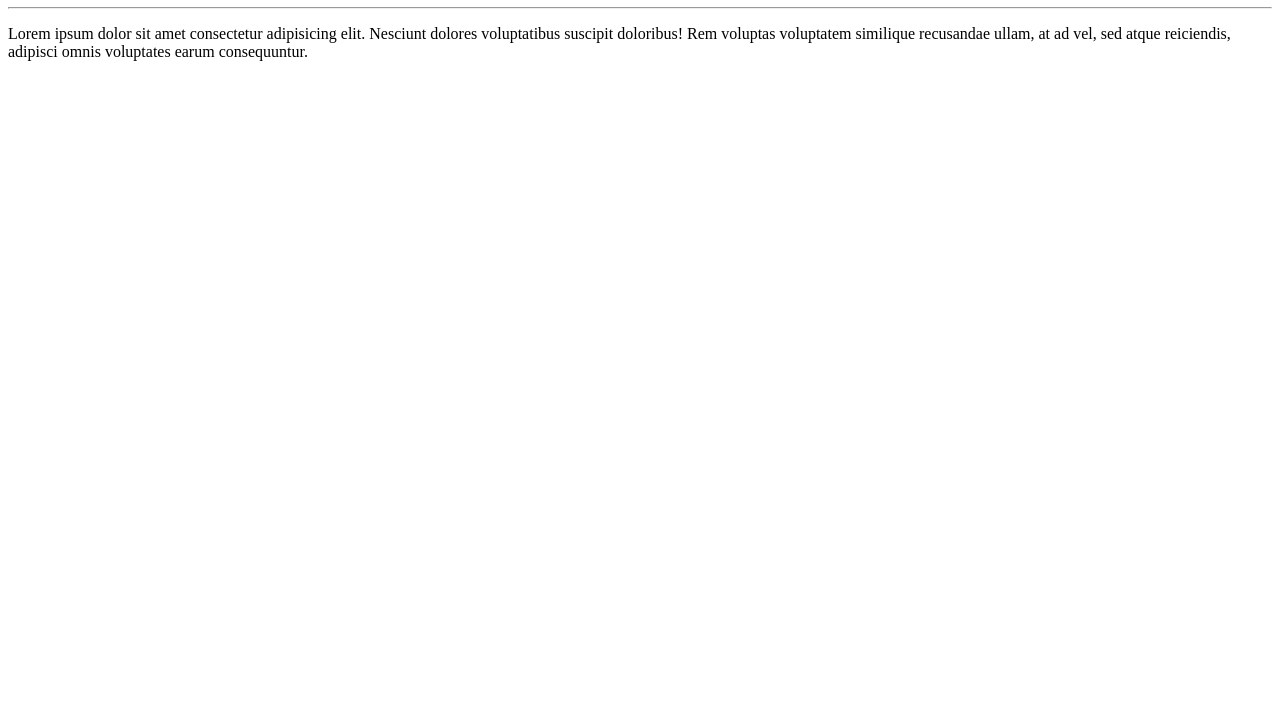
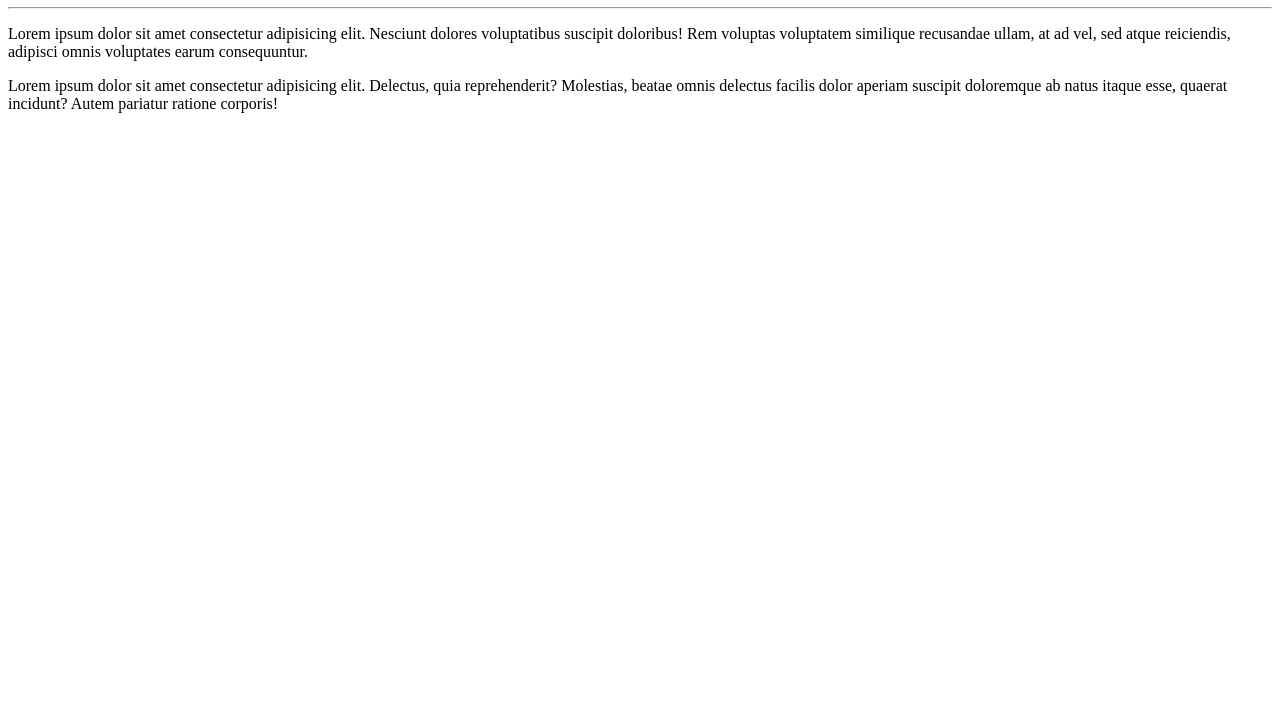
Before and after one commit to natvicent/ola-mundo, a plain HTML site: page site-olamundo/index.html in a window 1280 px wide. Shown: the part 73-800 px from the top of the page. Drawn offline with Linux system fonts and the light colour scheme.

Commit message:
nova atualizaçãp

```diff
--- a/site-olamundo/index.html
+++ b/site-olamundo/index.html
@@ -9,5 +9,6 @@
     <h1>Olá, Mundo!</h1>
     <hr>
     <p>Lorem ipsum dolor sit amet consectetur adipisicing elit. Nesciunt dolores voluptatibus suscipit doloribus! Rem voluptas voluptatem similique recusandae ullam, at ad vel, sed atque reiciendis, adipisci omnis voluptates earum consequuntur.</p>
+    <p>Lorem ipsum dolor sit amet consectetur adipisicing elit. Delectus, quia reprehenderit? Molestias, beatae omnis delectus facilis dolor aperiam suscipit doloremque ab natus itaque esse, quaerat incidunt? Autem pariatur ratione corporis!</p>
 </body>
 </html>
```
